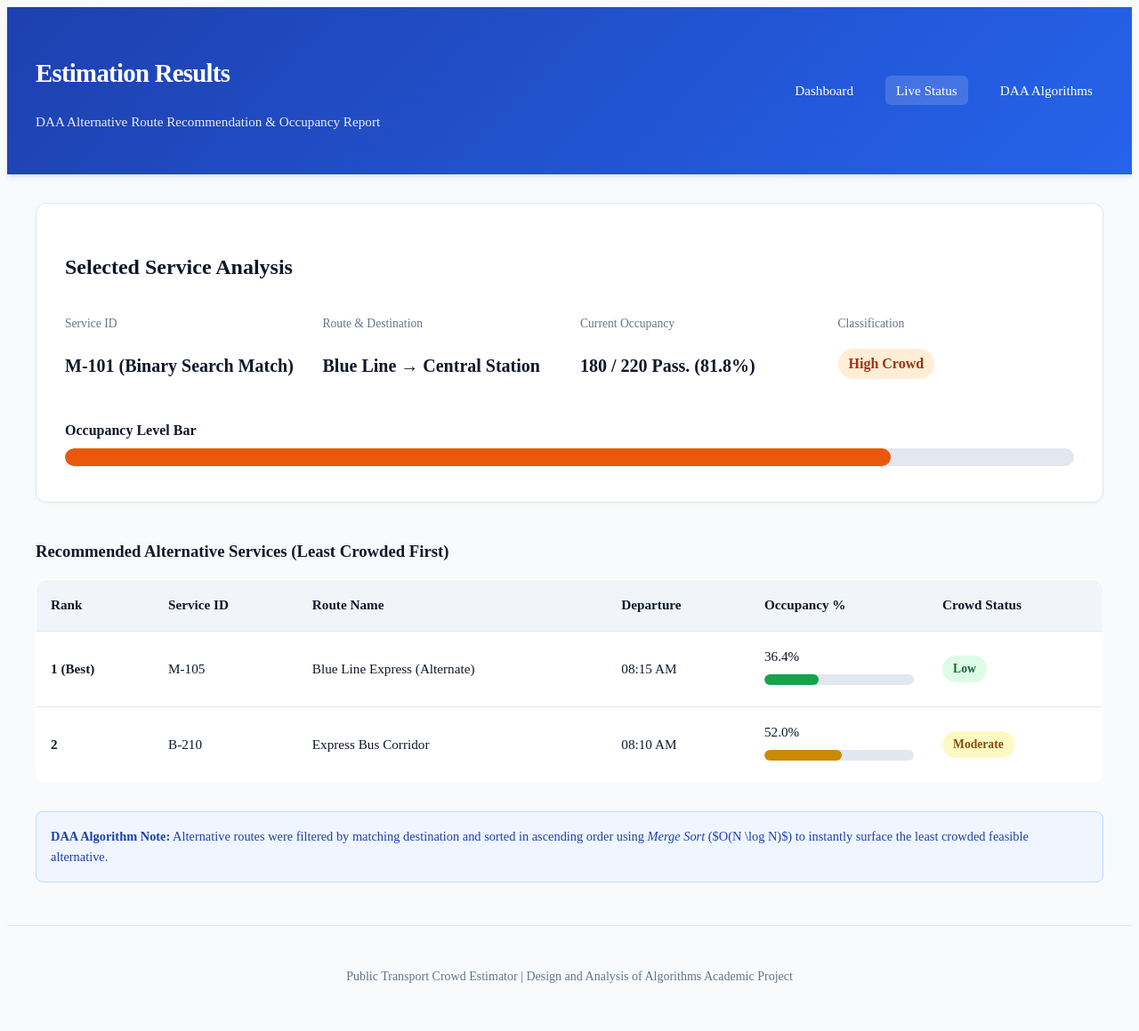
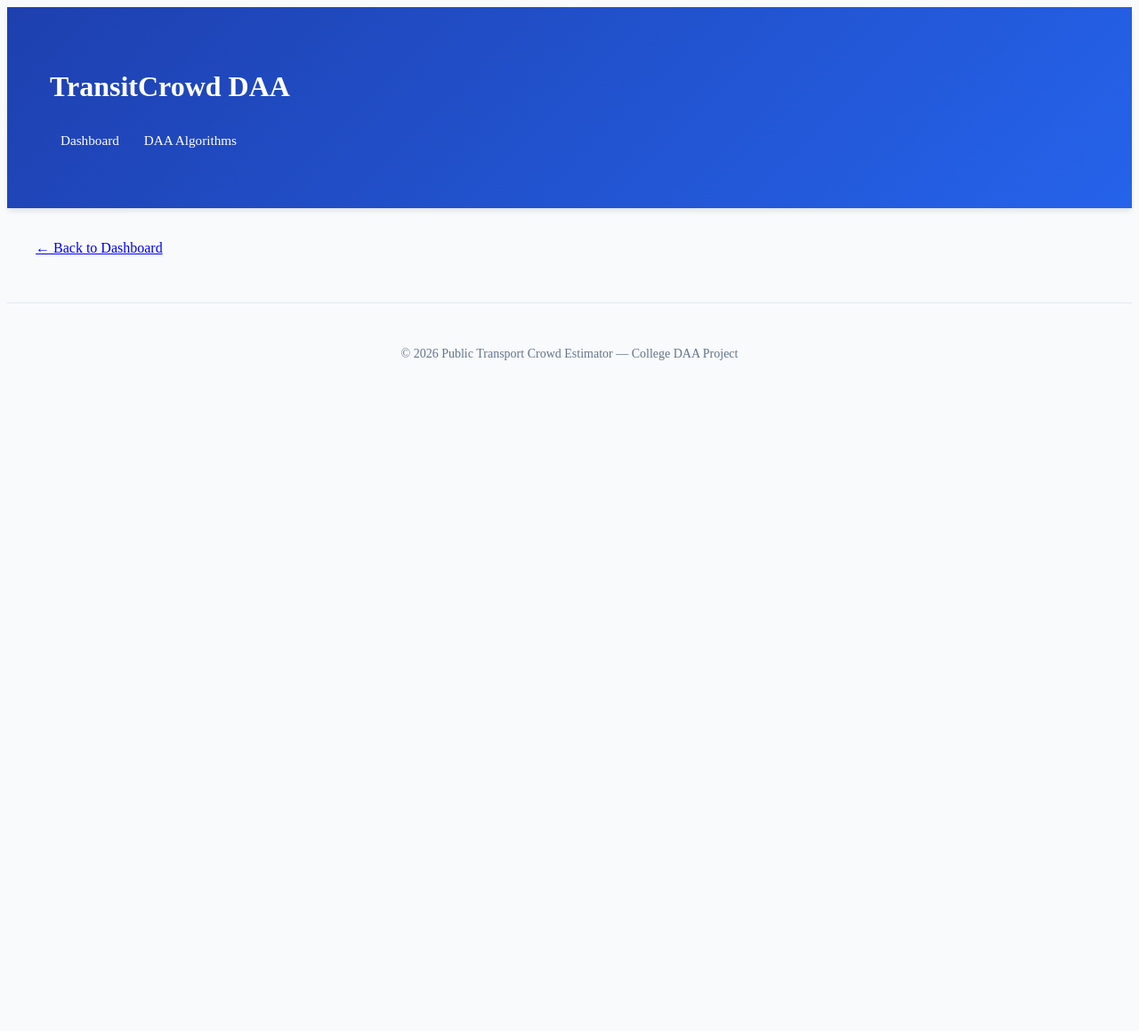
Before and after one commit to tmr0716/Public-Transport-Crowd-Estimator, a plain HTML site: page results.html in a window 1280 px wide. Shown: the whole page at 89% size. After the commit the page ends 800 px from the top, so only its background shows below. Drawn offline with Linux system fonts and the light colour scheme.

Commit message:
Update title and restructure header in results.html

```diff
--- a/results.html
+++ b/results.html
@@ -3,102 +3,30 @@
 <head>
     <meta charset="UTF-8">
     <meta name="viewport" content="width=device-width, initial-scale=1.0">
-    <title>Estimation Results & Alternatives — TransitCrowd</title>
+    <title>Estimation Results — TransitCrowd</title>
     <link rel="stylesheet" href="style.css">
 </head>
 <body>
-    <header>
-        <div class="nav-container">
-            <div class="logo-area">
-                <h1>Estimation Results</h1>
-                <p>DAA Alternative Route Recommendation & Occupancy Report</p>
-            </div>
+    <header class="navbar">
+        <div class="container nav-content">
+            <h1>TransitCrowd DAA</h1>
             <nav>
-                <ul>
-                    <li><a href="index.html">Dashboard</a></li>
-                    <li><a href="results.html" class="active">Live Status</a></li>
-                    <li><a href="algorithms.html">DAA Algorithms</a></li>
-                </ul>
+                <a href="/">Dashboard</a>
+                <a href="/algorithms">DAA Algorithms</a>
             </nav>
         </div>
     </header>
 
-    <div class="container">
-        <!-- Selected Service Details -->
-        <div class="search-section" style="margin-top: 2rem;">
-            <h2>Selected Service Analysis</h2>
-            <div style="display: grid; grid-template-columns: repeat(auto-fit, minmax(200px, 1fr)); gap: 1.5rem; margin-bottom: 1.5rem;">
-                <div>
-                    <p style="color: var(--text-muted); font-size: 0.85rem;">Service ID</p>
-                    <p style="font-size: 1.25rem; font-weight: 700;">M-101 (Binary Search Match)</p>
-                </div>
-                <div>
-                    <p style="color: var(--text-muted); font-size: 0.85rem;">Route & Destination</p>
-                    <p style="font-size: 1.25rem; font-weight: 700;">Blue Line → Central Station</p>
-                </div>
-                <div>
-                    <p style="color: var(--text-muted); font-size: 0.85rem;">Current Occupancy</p>
-                    <p style="font-size: 1.25rem; font-weight: 700;">180 / 220 Pass. (81.8%)</p>
-                </div>
-                <div>
-                    <p style="color: var(--text-muted); font-size: 0.85rem;">Classification</p>
-                    <span class="badge badge-high" style="font-size: 1rem; margin-top: 0.25rem;">High Crowd</span>
-                </div>
-            </div>
-            <div>
-                <p style="font-weight: 600; margin-bottom: 0.5rem;">Occupancy Level Bar</p>
-                <div class="progress-bar-bg" style="height: 1.25rem;">
-                    <div class="progress-bar-fill" style="width: 81.8%; background: #ea580c;"></div>
-                </div>
-            </div>
+    <main class="container my-5">
+        <div class="mb-4">
+            <a href="/" class="btn">&larr; Back to Dashboard</a>
         </div>
 
-        <!-- Alternative Recommendations -->
-        <h3 style="margin-bottom: 1rem;">Recommended Alternative Services (Least Crowded First)</h3>
-        <table>
-            <thead>
-                <tr>
-                    <th>Rank</th>
-                    <th>Service ID</th>
-                    <th>Route Name</th>
-                    <th>Departure</th>
-                    <th>Occupancy %</th>
-                    <th>Crowd Status</th>
-                </tr>
-            </thead>
-            <tbody>
-                <tr>
-                    <td><strong>1 (Best)</strong></td>
-                    <td>M-105</td>
-                    <td>Blue Line Express (Alternate)</td>
-                    <td>08:15 AM</td>
-                    <td>
-                        36.4%
-                        <div class="progress-bar-bg"><div class="progress-bar-fill" style="width: 36.4%; background: #16a34a;"></div></div>
-                    </td>
-                    <td><span class="badge badge-low">Low</span></td>
-                </tr>
-                <tr>
-                    <td><strong>2</strong></td>
-                    <td>B-210</td>
-                    <td>Express Bus Corridor</td>
-                    <td>08:10 AM</td>
-                    <td>
-                        52.0%
-                        <div class="progress-bar-bg"><div class="progress-bar-fill" style="width: 52%; background: #ca8a04;"></div></div>
-                    </td>
-                    <td><span class="badge badge-moderate">Moderate</span></td>
-                </tr>
-            </tbody>
-        </table>
+        <!-- DYNAMIC_RESULTS_PLACEHOLDER -->
+    </main>
 
-        <div class="notice-box">
-            <strong>DAA Algorithm Note:</strong> Alternative routes were filtered by matching destination and sorted in ascending order using <em>Merge Sort</em> ($O(N \log N)$) to instantly surface the least crowded feasible alternative.
-        </div>
-    </div>
-
-    <footer>
-        <p>Public Transport Crowd Estimator | Design and Analysis of Algorithms Academic Project</p>
+    <footer class="text-center py-4">
+        <p>&copy; 2026 Public Transport Crowd Estimator — College DAA Project</p>
     </footer>
 </body>
 </html>
```
